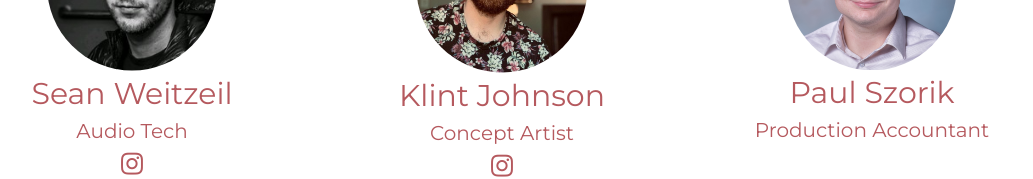
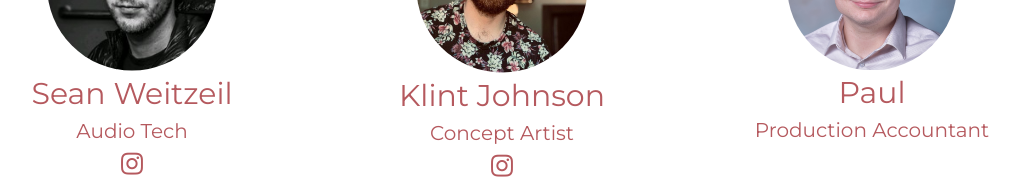
Before and after one commit to blundercode/inheritance-site, a plain HTML site: page crew.html in a window 1280 px wide. Shown: the part 1054-1233 px from the top of the page, without its empty margins (138-1171 px from the left). Drawn offline with nearby package versions, Linux system fonts and the light colour scheme; a web font is replaced by a local one.

Commit message:
fix paul

```diff
--- a/crew.html
+++ b/crew.html
@@ -162,7 +162,7 @@
         </div>
         <div class="col-md-4 profile-col">
           <div><img class="img-fluid circle" src="image/paul1.png" /></div>
-          <div class="profile-name">Paul Szorik</div>
+          <div class="profile-name">Paul</div>
           <div class="profile-title">Production Accountant</div>
           <div class="profile-social"></div>
         </div>
```
